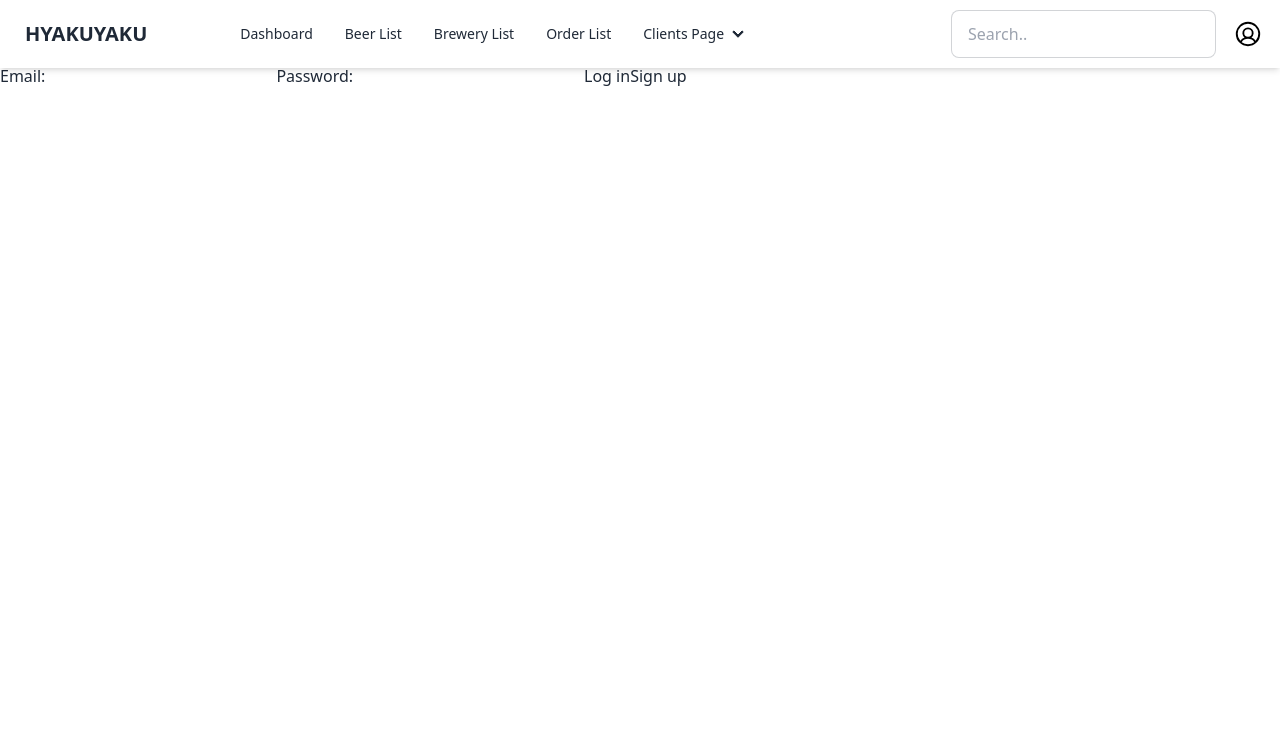
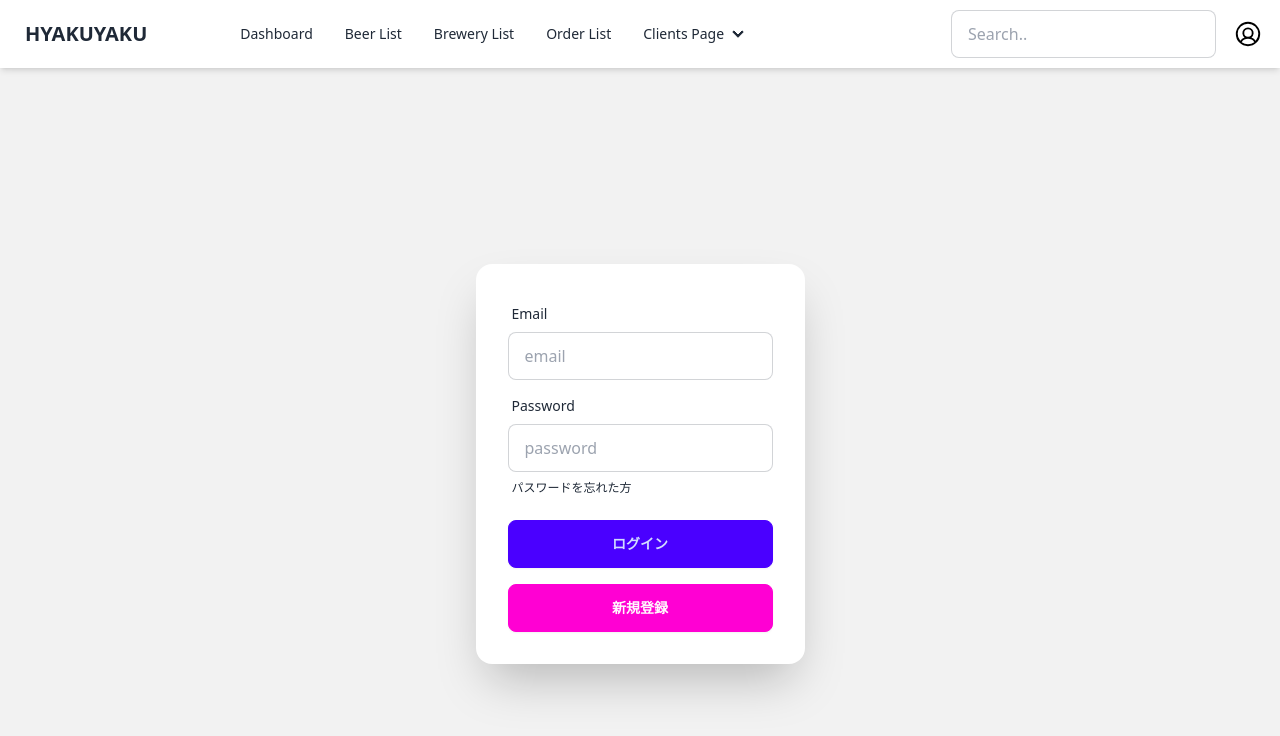
Before and after one commit to chell2/HYAKUYAKU, a Next.js app: page /login in a window 1280 px wide. Shown: the top 736 px of the page. Built offline with nearby package versions, Linux system fonts and the light colour scheme; what @supabase/auth-helpers-nextjs would draw is missing.

Commit message:
フォーム修正

```diff
--- a/app/login/page.tsx
+++ b/app/login/page.tsx
@@ -2,13 +2,56 @@ import { login, signup } from './actions';
 
 export default function LoginPage() {
   return (
-    <form>
-      <label htmlFor="email">Email:</label>
-      <input id="email" name="email" type="email" required />
-      <label htmlFor="password">Password:</label>
-      <input id="password" name="password" type="password" required />
-      <button formAction={login}>Log in</button>
-      <button formAction={signup}>Sign up</button>
-    </form>
+    <div className="hero bg-base-200 min-h-screen">
+      <div className="hero-content text-center">
+        <div className="max-w-md">
+          <div className="card bg-base-100 w-full shadow-2xl">
+            <form className="card-body">
+              <div className="form-control">
+                <label className="label">
+                  <span className="label-text">Email</span>
+                </label>
+                <input
+                  id="email"
+                  name="email"
+                  type="email"
+                  placeholder="email"
+                  className="input input-bordered"
+                  required
+                />
+              </div>
+              <div className="form-control">
+                <label className="label">
+                  <span className="label-text">Password</span>
+                </label>
+                <input
+                  id="password"
+                  name="password"
+                  type="password"
+                  placeholder="password"
+                  className="input input-bordered"
+                  required
+                />
+                <label className="label">
+                  <a href="#" className="label-text-alt link link-hover">
+                    パスワードを忘れた方
+                  </a>
+                </label>
+              </div>
+              <div className="form-control mt-2">
+                <button className="btn btn-primary" formAction={login}>
+                  ログイン
+                </button>
+              </div>
+              <div className="form-control mt-2">
+                <button className="btn btn-secondary" formAction={signup}>
+                  新規登録
+                </button>
+              </div>
+            </form>
+          </div>
+        </div>
+      </div>
+    </div>
   );
 }
```
